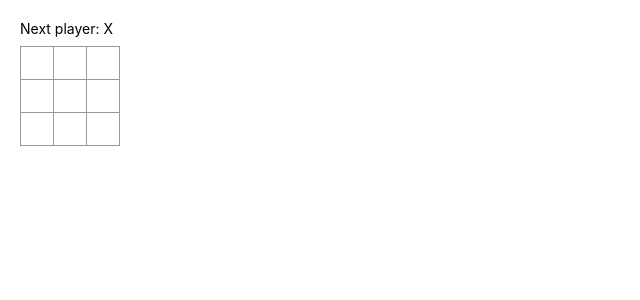
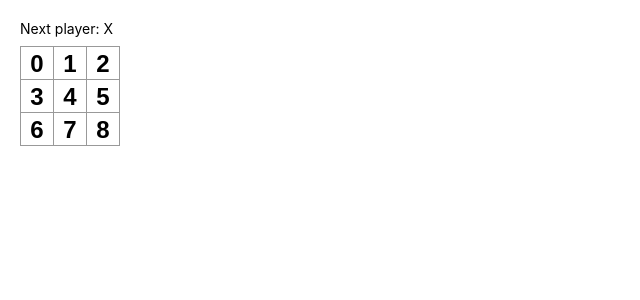
Before and after one commit to YuriAdrian41/tutorial-react, a React (Create React App) app: page / in a window 1280 px wide. Shown: the top 300 px of the page, without its empty margins (0-640 px from the left). Built offline with nearby package versions, Linux system fonts and the light colour scheme.

Commit message:
Passing Data Through Props

```diff
--- a/src/components/Board.tsx
+++ b/src/components/Board.tsx
@@ -2,7 +2,7 @@ import Square from './Square';
 
 const Board = () => {
   const renderSquare = (i: any) => {
-    return <Square />;
+    return <Square value={i} />;
   };
 
   const status = 'Next player: X';
--- a/src/components/Square.tsx
+++ b/src/components/Square.tsx
@@ -1,7 +1,7 @@
-const Square = () => {
+const Square = (props: any) => {
   return (
     <button className="square">
-      {/* TODO */}
+      {props.value}
     </button>
   )
 }
```
